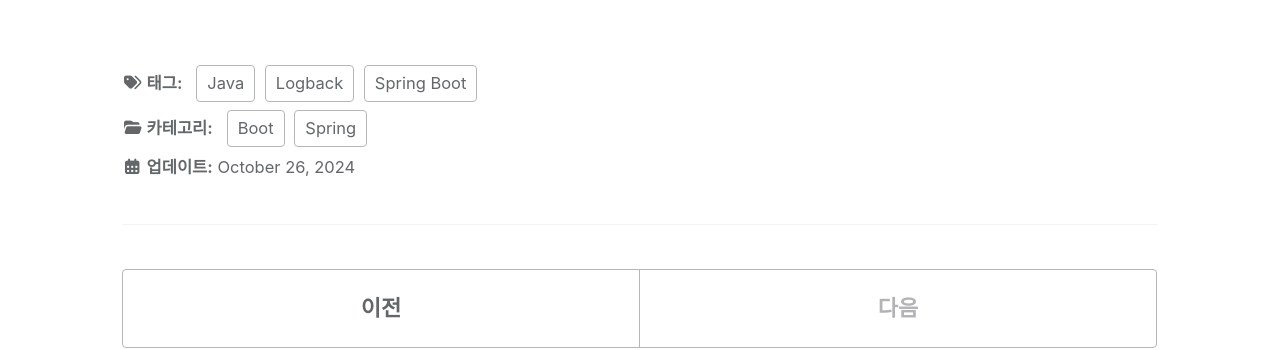
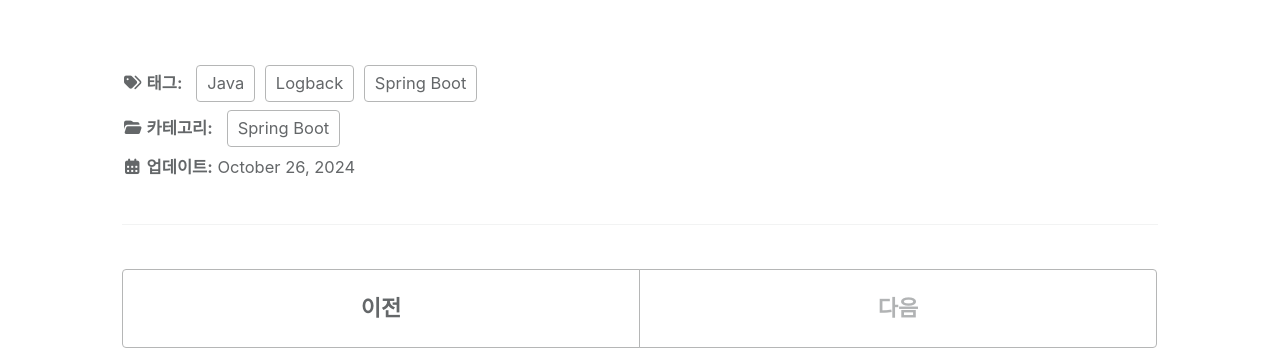
Before and after one commit to FlowerfulFort/FlowerfulFort.github.io, a Jekyll site: the page built from _posts/2024-10-26-Spring-Boot에서-파일-로그-설정.md, in a window 1280 px wide and 900 px high, scrolled down 3054 px. Shown: the part 142-492 px from the top of the window. Built offline with Jekyll 4.4.1, drawn with Linux system fonts in a browser that asks for light colours; cached includes are drawn as plain includes.

Commit message:
[Fix] category typo fixed

```diff
--- a/_posts/2024-10-26-Spring-Boot에서-파일-로그-설정.md
+++ b/_posts/2024-10-26-Spring-Boot에서-파일-로그-설정.md
@@ -1,7 +1,7 @@
 ---
 title: "Spring Boot에서 파일 로그 설정"
 date: 2024-10-26 14:57:00 +0900
-categories: Spring Boot
+categories: ["Spring Boot"]
 tags: [Spring Boot, Java, Logback]
 ---
 
```
